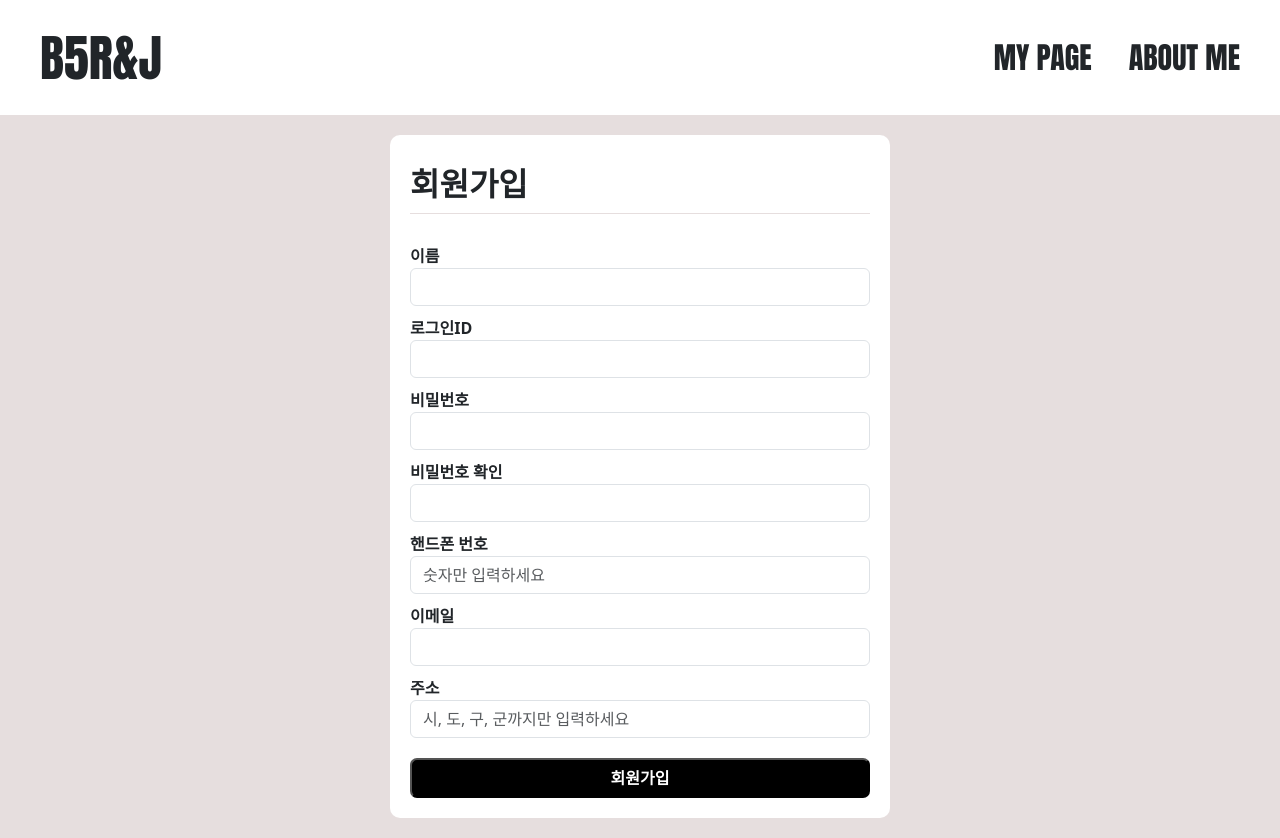
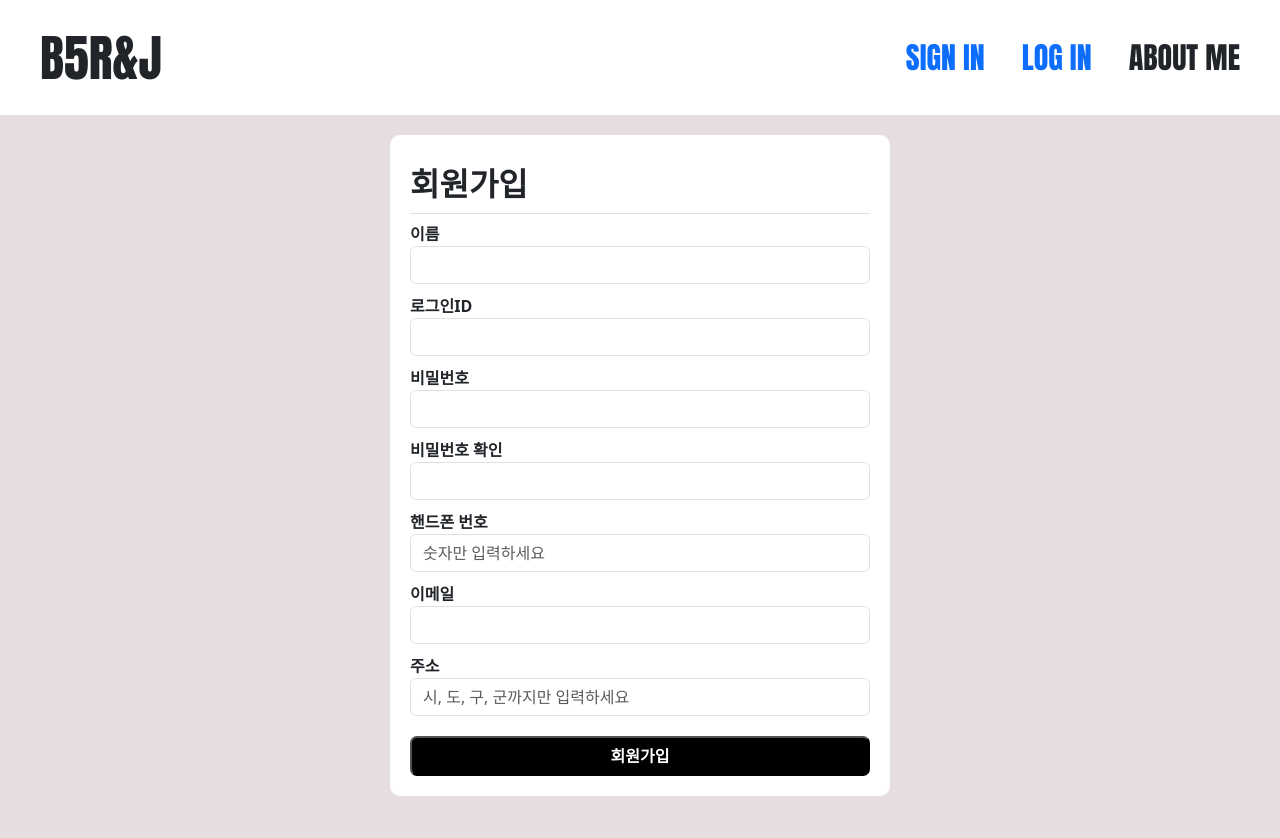
Before and after one commit to vornameryuDev/Business_blog, a Flask app: page /user/create in a window 1280 px wide. After the commit the page ends 796 px from the top, so only its background shows below. Run offline with Flask 3, Linux system fonts and the light colour scheme.

Commit message:
current_user is_authenticated

```diff
--- a/app.py
+++ b/app.py
@@ -1,4 +1,6 @@
+import os
 from flask import Flask, config
+from flask_cors import CORS
 from flask_login import LoginManager
 from flask_migrate import Migrate
 from flask_sqlalchemy import SQLAlchemy
@@ -7,8 +9,11 @@ import config
 
 db = SQLAlchemy()
 migrate = Migrate()
+os.environ['OAUTHLIB_INSECURE_TRANSPORT'] = '1' #https만 지원하는 기능 사용하기 위해
+
 def create_app():
     app = Flask(__name__)
+    CORS(app) #보안등록
 
     #--------- CSRF
     app.secret_key = config.secret_key
--- a/static/js/nav_header.js
+++ b/static/js/nav_header.js
@@ -1,17 +1,7 @@
 const logoBtn = document.querySelector('.nav-title');
-const signInBtn = document.querySelector('header div.nav-btn span:first-child');
-const logInBtn = document.querySelector('header div.nav-btn span:nth-child(2)');
 
 function logo() {
     location.href = this.dataset.uri;
 }
-function signIn() {
-    location.href = this.dataset.uri;
-}
-function logIn() {
-    location.href = this.dataset.uri;
-}
 
 logoBtn.addEventListener('click', logo);
-signInBtn.addEventListener('click', signIn);
-logInBtn.addEventListener('click', logIn);
--- a/static/style.css
+++ b/static/style.css
@@ -6,7 +6,9 @@
 :root{
     --app-color: rgb(230, 222, 222);
 }
-
+a {
+    text-decoration: none;
+}
 
 header {
     padding: 20px;
@@ -71,11 +73,14 @@ header {
     padding: 20px;
     background-color: white;
 }
+.question-list-table h2 {
+    font-weight: 700;
+    margin-bottom: 30px;
+}
 .signin-container h2 {
     font-weight: 700;
     padding: 10px 0 10px 0;
     border-bottom: solid 1px var(--app-color);
-    margin-bottom: 30px;
 }
 .signin-container>div {
     background-color: white;
@@ -99,3 +104,7 @@ header {
 .signin-form-element label{
     font-weight: 700;
 }
+.question-create-btn{
+    display: flex;
+    justify-content: end;
+}
--- a/templates/base.html
+++ b/templates/base.html
@@ -25,8 +25,6 @@
 
 <!-- footer -->
 
-
-
 <script src="/static/js/nav_header.js"></script>
 
 </body>
--- a/templates/questions/list.html
+++ b/templates/questions/list.html
@@ -31,6 +31,9 @@
                     </tr>
                 </tbody>
             </table>
+            <div class="question-create-btn">
+                <a class="btn btn-dark" href="{{ url_for('question.create') }}">등록</a>
+            </div>
         </div>
     </div>
 </div>
--- a/templates/snippets/nav_header.html
+++ b/templates/snippets/nav_header.html
@@ -2,11 +2,28 @@
     <div class="nav-container">
         <div class="nav-title" data-uri="{{ url_for('question.list') }}">B5R&J</div>
         <div class="nav-btn">
-            {% if not current_user %}
-            <span data-uri="{{ url_for('user.create') }}">SIGN IN</span>
-            <span data-uri="{{ url_for('user.login') }}">LOG IN</span>
+            {% if current_user.is_authenticated %}
+            <span class="logout">
+                <a href="">
+                    MYPAGE<font style="font-size:20px; font-weight:700;">({{ current_user.username }})</font>
+                </a>
+            </span>
+            <span class="logout">
+                <a href="{{ url_for('user.logout') }}">
+                    (LOG OUT)
+                </a>
+            </span>
             {% else %}
-            <span data-uri="">MY PAGE</span>
+            <span>
+                <a href="{{ url_for('user.create') }}">
+                    SIGN IN
+                </a>
+            </span>
+            <span>
+                <a href="{{ url_for('user.login') }}">
+                    LOG IN
+                </a>
+            </span>
             {% endif %}
             <span>ABOUT ME</span>
         </div>
--- a/views/user_views.py
+++ b/views/user_views.py
@@ -1,7 +1,6 @@
 from datetime import datetime
-import email
-from flask import Blueprint, flash, jsonify, redirect, render_template, request, url_for
-from flask_login import login_user
+from flask import Blueprint, flash, jsonify, redirect, render_template, request, session, url_for
+from flask_login import current_user, login_user, logout_user
 from werkzeug.security import generate_password_hash, check_password_hash
 
 from forms.user_forms import UserCreateForm, UserLoginForm
@@ -12,6 +11,13 @@ from app import db
 bp = Blueprint('user', __name__, url_prefix='/user')
 
 
+@bp.route('/logout')
+def logout():
+    print(current_user.username)
+    logout_user() #세션삭제
+    return redirect(url_for('question.list'))
+
+
 @bp.route('/login', methods=['GET', 'POST'])
 def login():
     form = UserLoginForm()
@@ -19,6 +25,7 @@ def login():
     if request.method == 'POST' and form.validate_on_submit():
         error = None
         user = User.query.filter(User.nickname == form.nickname.data).first() #db에서 user 찾기
+        print(user.username)
         if not user: #user 없음
             error = "존재하지 않는 ID입니다."
         elif not check_password_hash(user.password, form.password.data): #비밀번호 안맞음
@@ -28,6 +35,8 @@ def login():
             return redirect(url_for('question.list')) #홈으로 이동
         flash(error) #에러송출
     #get
+    if current_user.is_authenticated:
+        return redirect(url_for('question.list'))
     return render_template('user/login.html', form=form)
 
 
@@ -58,4 +67,6 @@ def create():
         else: #db에 있으면
             flash("이미 가입되어 있습니다.")
     #get
+    if current_user.is_authenticated:
+        return redirect(url_for('question.list'))
     return render_template('user/create.html', form=form)
```
Also changed, not shown: views/question_views.py (+13 -2 lines).
